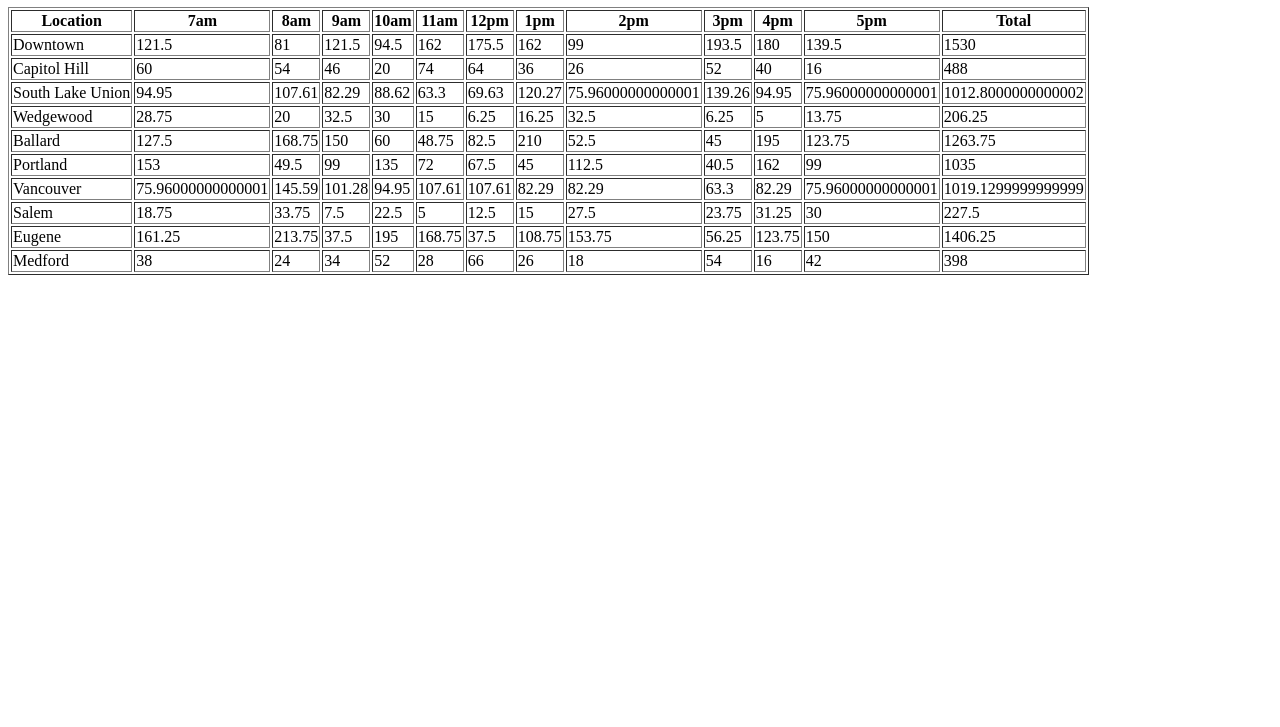
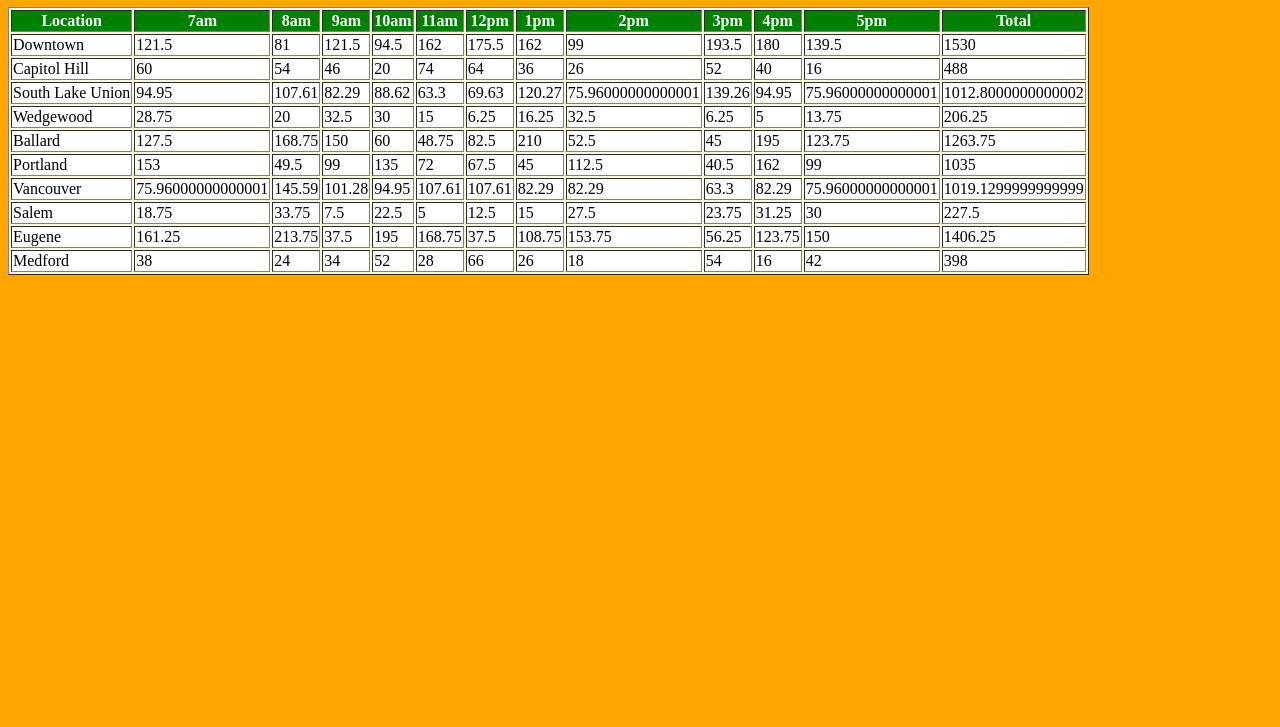
Before and after one commit to JohnTheBastard/pdx-201d1, a plain HTML site: page donut-shop/index.html in a window 1280 px wide. Shown: the part 73-800 px from the top of the page. Drawn offline with Linux system fonts and the light colour scheme.

Commit message:
donut shop: added color via CSS

```diff
--- a/donut-shop/css/shop.css
+++ b/donut-shop/css/shop.css
@@ -1,3 +1,18 @@
-* {
-  background-color: white;
+body {
+    background-color:orange;
 }
+
+table {
+    background-color:cornsilk;
+}
+
+
+th {
+    color:white;
+    background-color:green;
+
+}
+
+td {
+    background-color:white
+}
```
